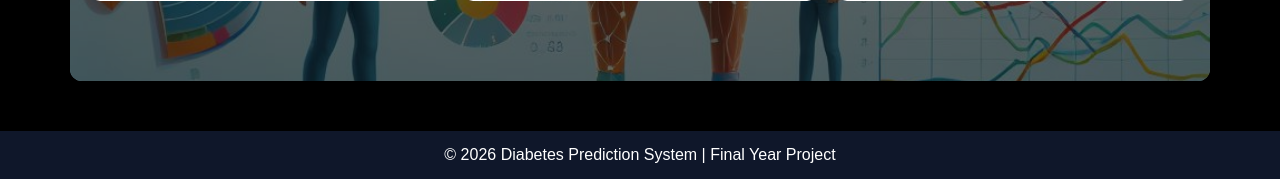
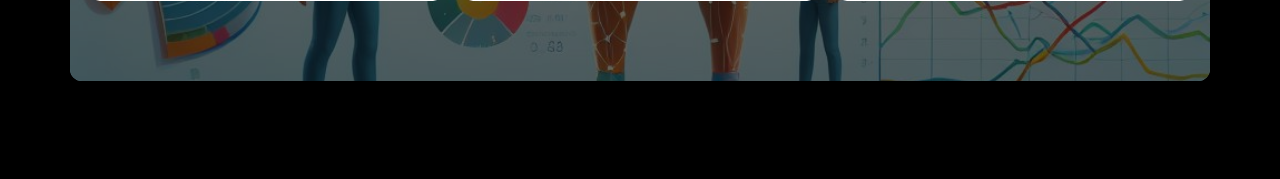
Before and after one commit to Prathusha-ramachandra/DiabetesPrediction, a Flask app: page / in a window 1280 px wide. Shown: the part 2848-3027 px from the top of the page. After the commit the page ends 2929 px from the top, so only its background shows below. Run offline with Flask 3, Linux system fonts and the light colour scheme; parts of the project's set-up code (start-up, migrations or seed data) failed here and were passed over.

Commit message:
second commit

```diff
--- a/project/templates/index.html
+++ b/project/templates/index.html
@@ -306,9 +306,6 @@
     </div>
 </div>
 
-<footer>
-    © 2026 Diabetes Prediction System | Final Year Project
-</footer>
 
 </body>
 </html>
```
